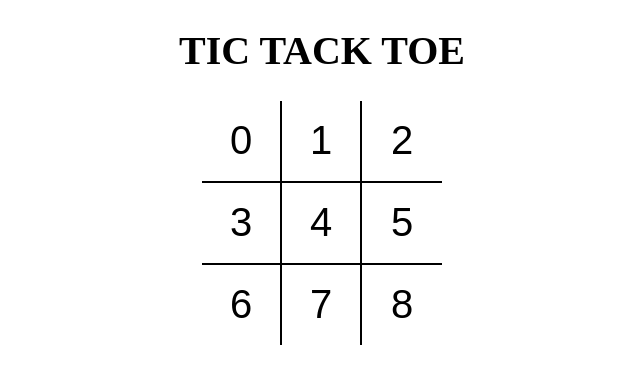
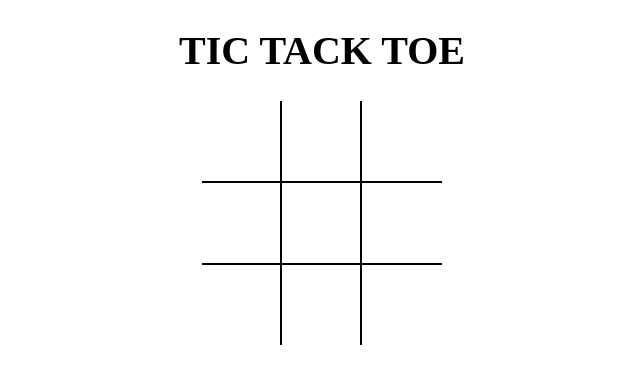
Before and after one commit to AjitPandey-4/tictactoe, a React (Vite) app: page / in a window 1280 px wide. Shown: the top 384 px of the page, without its empty margins (318-958 px from the left). Built offline with nearby package versions, Linux system fonts and the light colour scheme.

Commit message:
added board state and also react events

```diff
--- a/components/Board.js
+++ b/components/Board.js
@@ -1,23 +1,50 @@
-import React from 'react';
+import React, { useState } from 'react';
 import Square from './Square';
 
 const Board = () => {
+  const [board, setBoard] = useState(Array(9).fill(null));
+  const [isXNext, setIsXNext] = useState(false);
+  // useState returns array of two elements
+  // where the first element is the state itself
+  // and the second element is going to be the update function
+  const handleSquareClick = position => {
+    if (board[position]) {
+      return;
+    }
+    setBoard(prev => {
+      return prev.map((square, pos) => {
+        if (pos === position) {
+          return isXNext ? 'X' : 'O';
+        }
+        return square;
+      });
+    });
+    setIsXNext(prev => !prev);
+  };
+  const renderSquare = position => {
+    return (
+      <Square
+        value={board[position]}
+        onClick={() => handleSquareClick(position)}
+      />
+    );
+  };
   return (
     <div className="board">
       <div className="board-row">
-        <Square value={0} />
-        <Square value={1} />
-        <Square value={2} />
+        {renderSquare(0)}
+        {renderSquare(1)}
+        {renderSquare(2)}
       </div>
       <div className="board-row">
-        <Square value={3} />
-        <Square value={4} />
-        <Square value={5} />
+        {renderSquare(3)}
+        {renderSquare(4)}
+        {renderSquare(5)}
       </div>
       <div className="board-row">
-        <Square value={6} />
-        <Square value={7} />
-        <Square value={8} />
+        {renderSquare(6)}
+        {renderSquare(7)}
+        {renderSquare(8)}
       </div>
     </div>
   );
--- a/components/Square.js
+++ b/components/Square.js
@@ -1,8 +1,8 @@
 import React from 'react';
 
-const Square = ({ value }) => {
+const Square = ({ value, onClick }) => {
   return (
-    <button type="button" className="square">
+    <button type="button" className="square" onClick={onClick}>
       {value}
     </button>
   );
```
